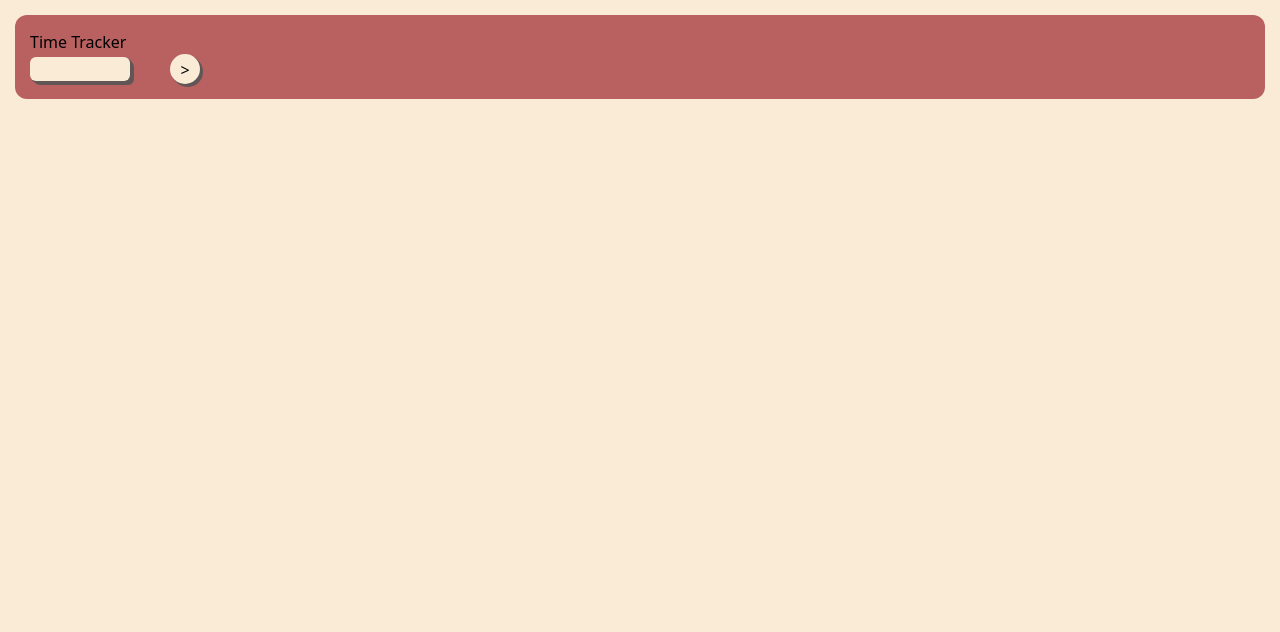
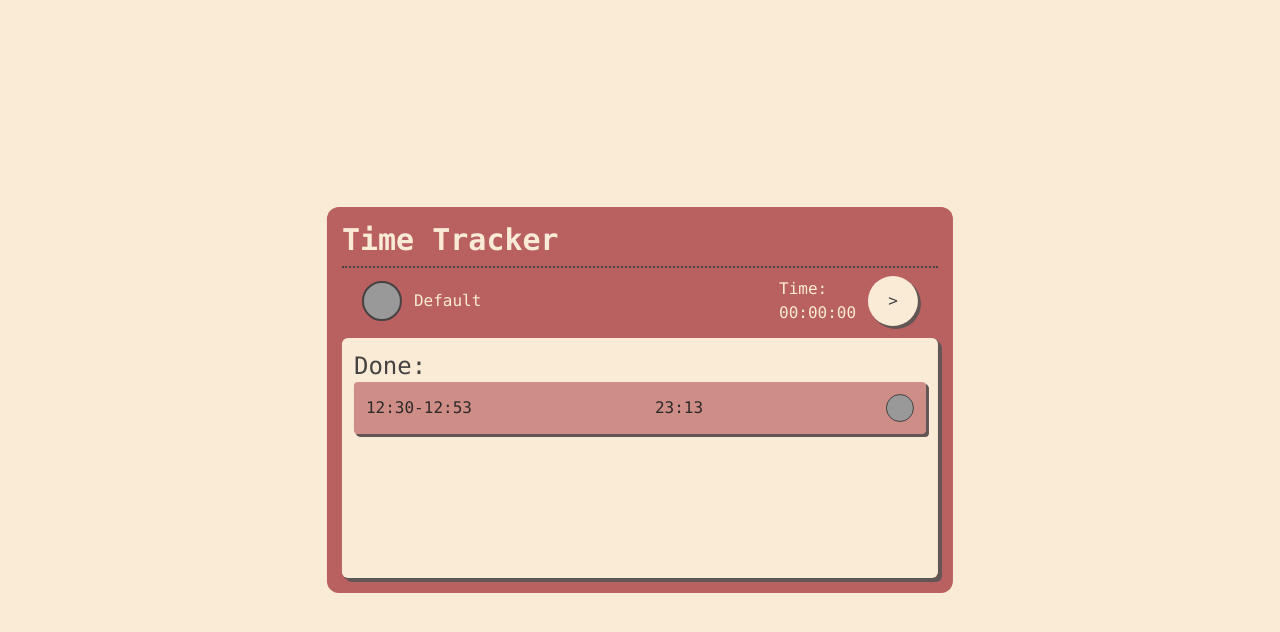
Before and after one commit to Mono0087/Time-Tracker, a website built with webpack: page src/template.html in a window 1280 px wide. Built offline with nearby package versions, Linux system fonts and the light colour scheme.

Commit message:
Add main layout

```diff
--- a/src/CSS/style.css
+++ b/src/CSS/style.css
@@ -2,6 +2,30 @@
 @tailwind base;
 @taiwlind components;
 @tailwind utilities;
+
+::-webkit-scrollbar {
+  width: 18px;
+}
+
+/* Track */
+::-webkit-scrollbar-track {
+  background: transparent;
+}
+
+/* Handle */
+::-webkit-scrollbar-thumb {
+  background: rgba(185, 96, 96, .667);
+  background-clip: padding-box;
+  border: 5px solid rgba(0, 0, 0, 0);
+  border-radius: 15px;
+  margin-right: 5px;
+}
+
+::-webkit-scrollbar-thumb:hover {
+  background: #9c7575;
+  background-clip: padding-box;
+  border: 5px solid rgba(0, 0, 0, 0);
+}
 
 button,
 a,
@@ -43,7 +67,7 @@ dialog[data-modal][open] {
 
 /* Top to Center animation */
 dialog[data-modal][open] {
-  animation: toCenter .5s cubic-bezier(0.19, 1, 0.22, 1);
+  animation: toCenter 0.5s cubic-bezier(0.19, 1, 0.22, 1);
 }
 
 @keyframes toCenter {
--- a/src/template.html
+++ b/src/template.html
@@ -10,20 +10,58 @@
       href="./assets/img/favicon/icons8-checklist-glyph-96.png"
     />
   </head>
-  <body class="bg-main-bg p-[15px]">
-    <div class="container bg-main p-[15px] rounded-xl">
-      <header>Time Tracker</header>
-      <main class="flex items-center">
+  <body class="bg-main-bg p-[15px] font-mono">
+    <div
+      class="container w-[calc(min(65ch,100vw_-_2rem))] h-fit flex flex-col gap-2 bg-main p-[15px] rounded-xl mx-auto absolute transform -translate-x-1/2 -translate-y-1/2 top-1/2 left-1/2 text-main-bg"
+    >
+      <header
+        class="border-b-2 border-dotted pb-2 border-border-color font-bold text-3xl"
+      >
+        Time Tracker
+      </header>
+      <main class="flex flex-col gap-3">
+        <div
+          data-controls
+          class="flex flex-wrap-reverse w-full gap-3 items-center px-5"
+        >
+          <button
+            data-controls-occupation
+            class="rounded-full size-10 bg-[#999] border-2 border-border-color"
+          ></button>
+          <span data-occupation-name>Default</span>
 
-        <div data-timer-output class="p-3 min-w-fit w-[100px] rounded-md bg-main-bg shadow-grey mr-10"></div>
+          <div class="ml-auto flex items-center gap-3">
+            <div class="">
+              Time: <br />
+              <span data-timer-output>00:00:00</span>
+            </div>
+            <button
+              data-start-stop-btn
+              class="bg-main-bg p-1 rounded-full w-[50px] h-[50px] shadow-grey-btn active:shadow-grey-btn-small active:translate-x-[1px] active:translate-y-[1px] hover:text-font-color transition-all text-border-color"
+            >
+              >
+            </button>
+          </div>
+        </div>
 
-        <button
-          data-start-stop-btn
-          class="bg-main-bg p-1 rounded-full w-[30px] h-[30px] shadow-grey-btn active:shadow-grey-btn-small active:translate-x-[1px] active:translate-y-[1px] hover:text-font-color transition-all"
-        >
-          >
-        </button>
+        <div class="p-3 min-h-[30vh] max-h-[70vh] w-full rounded-md bg-main-bg shadow-grey mr-10 text-border-color overflow-scroll overflow-x-hidden">
+          <h2 class="text-2xl">Done:</h2>
+          <div data-time-segments class="flex flex-col gap-2">
 
+            <div time-segment class="bg-main-light rounded flex flex-wrap justify-between w-full gap-2 items-center p-3 shadow-grey-btn text-font-color">
+              <div>
+                <span data-begin-time>12:30</span>-<span data-end-time>12:53</span>
+              </div>
+              <span data-time-interval>23:13</span>
+              <div
+            data-occupation
+            class="rounded-full size-7 bg-[#999] border border-border-color"
+          ></div>
+            </div>
+
+          </div>
+        </div>
+        </div>
       </main>
     </div>
   </body>
```
